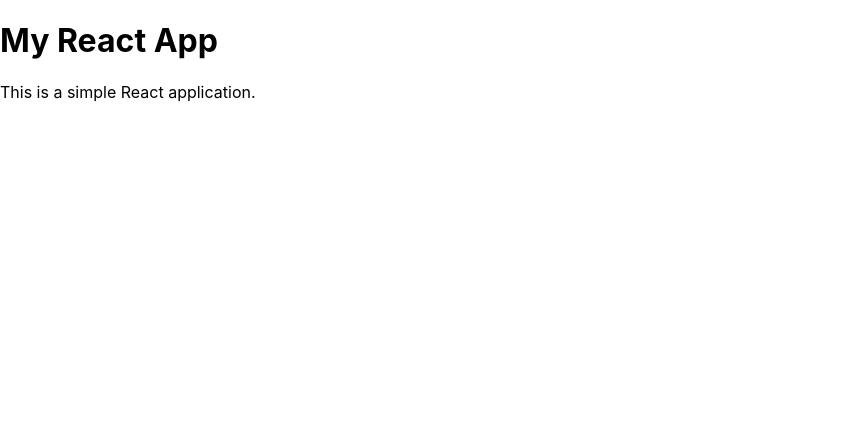
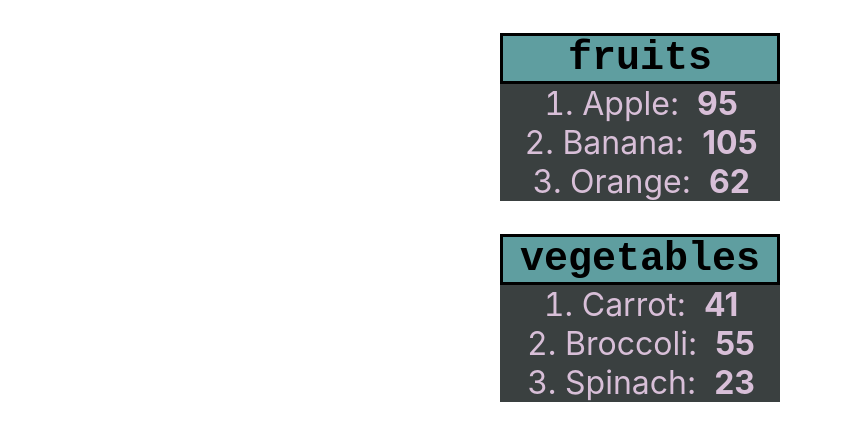
Before and after one commit to Faristp/scientist, a React (Create React App) app: page / in a window 1280 px wide. Shown: the top 440 px of the page, without its empty margins (0-843 px from the left). Built offline with nearby package versions, Linux system fonts and the light colour scheme.

Commit message:
rendering lists

```diff
--- a/src/App.js
+++ b/src/App.js
@@ -1,8 +1,20 @@
+import List from "./List.js";
+
 export default function App() {
+  const fruits = [
+    { id: 1, name: "Apple", calories: 95 },
+    { id: 2, name: "Banana", calories: 105 },
+    { id: 3, name: "Orange", calories: 62 },
+  ];
+  const vegetables = [
+    { id: 1, name: "Carrot", calories: 41 },
+    { id: 2, name: "Broccoli", calories: 55 },
+    { id: 3, name: "Spinach", calories: 23 },
+  ];
   return (
-    <div>
-      <h1>My React App</h1>
-      <p>This is a simple React application.</p>
-    </div>
+    <>
+      <List items={fruits} category="fruits" />
+      <List items={vegetables} category="vegetables" />
+    </>
   );
 }
--- /dev/null
+++ b/src/List.js
@@ -0,0 +1,20 @@
+import "./styles.css";
+function List(props) {
+  const category = props.category;
+  const items = props.items;
+
+  const listItems = items.map((item) => {
+    return (
+      <li key={item.id}>
+        {item.name}:&nbsp; <b>{item.calories}</b>
+      </li>
+    );
+  });
+  return (
+    <div>
+      <h2 className="list-heading">{category}</h2>
+      <ol className="list-container">{listItems}</ol>
+    </div>
+  );
+}
+export default List;
--- /dev/null
+++ b/src/styles.css
@@ -0,0 +1,26 @@
+.list-heading {
+  font-family: "Courier New", Courier, monospace;
+  font-size: 2.5em;
+  text-align: center;
+  border: 3px solid #000;
+  background-color: cadetblue;
+  margin-left: 500px;
+  margin-right: 500px;
+  margin-bottom: 0px;
+  padding-bottom: 0px;
+}
+
+.list-container {
+  font-size: 2em;
+  display: flex;
+  flex-direction: column;
+  align-items: center;
+  background-color: rgb(58, 64, 64);
+  margin-left: 500px;
+  margin-right: 500px;
+  margin-top: 0px;
+  color: thistle;
+}
+.list-container li:hover {
+  color: black;
+}
```
